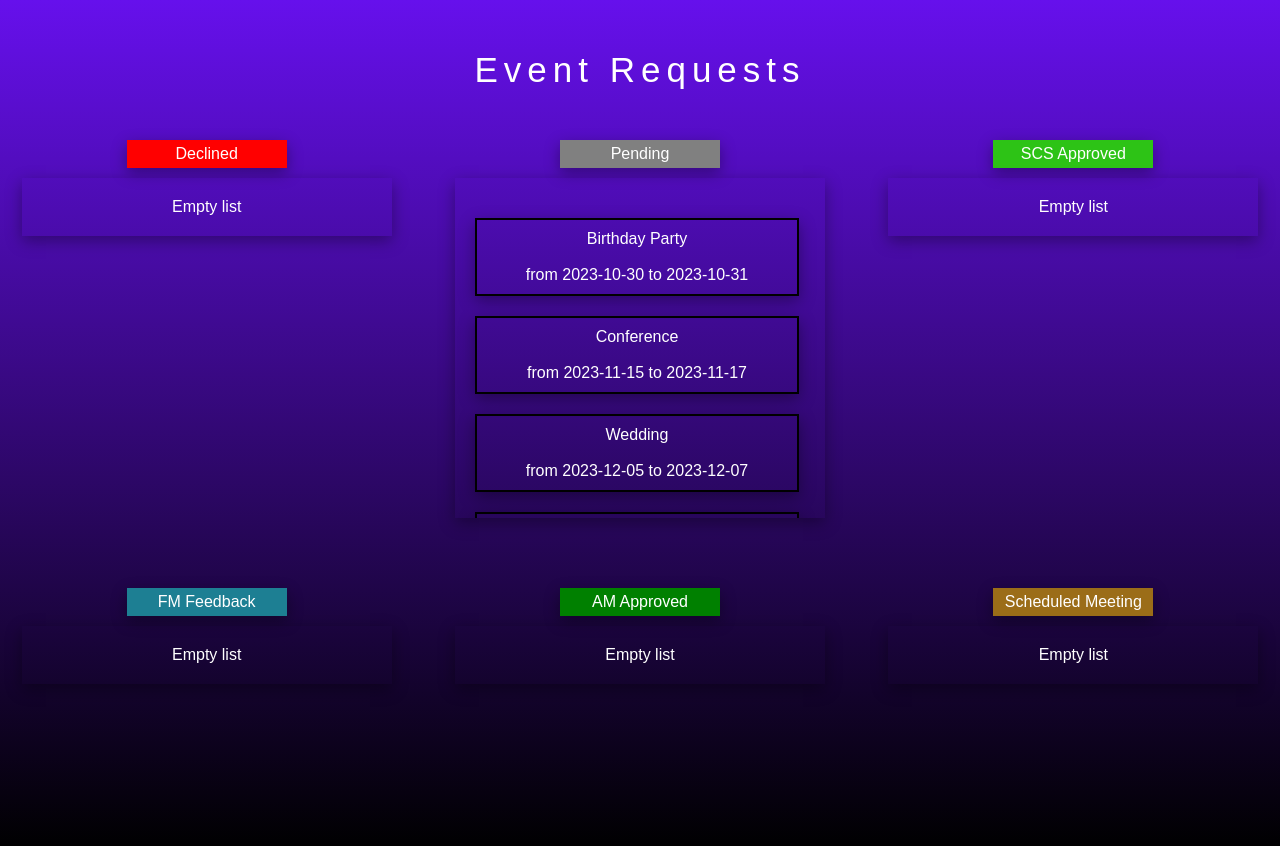
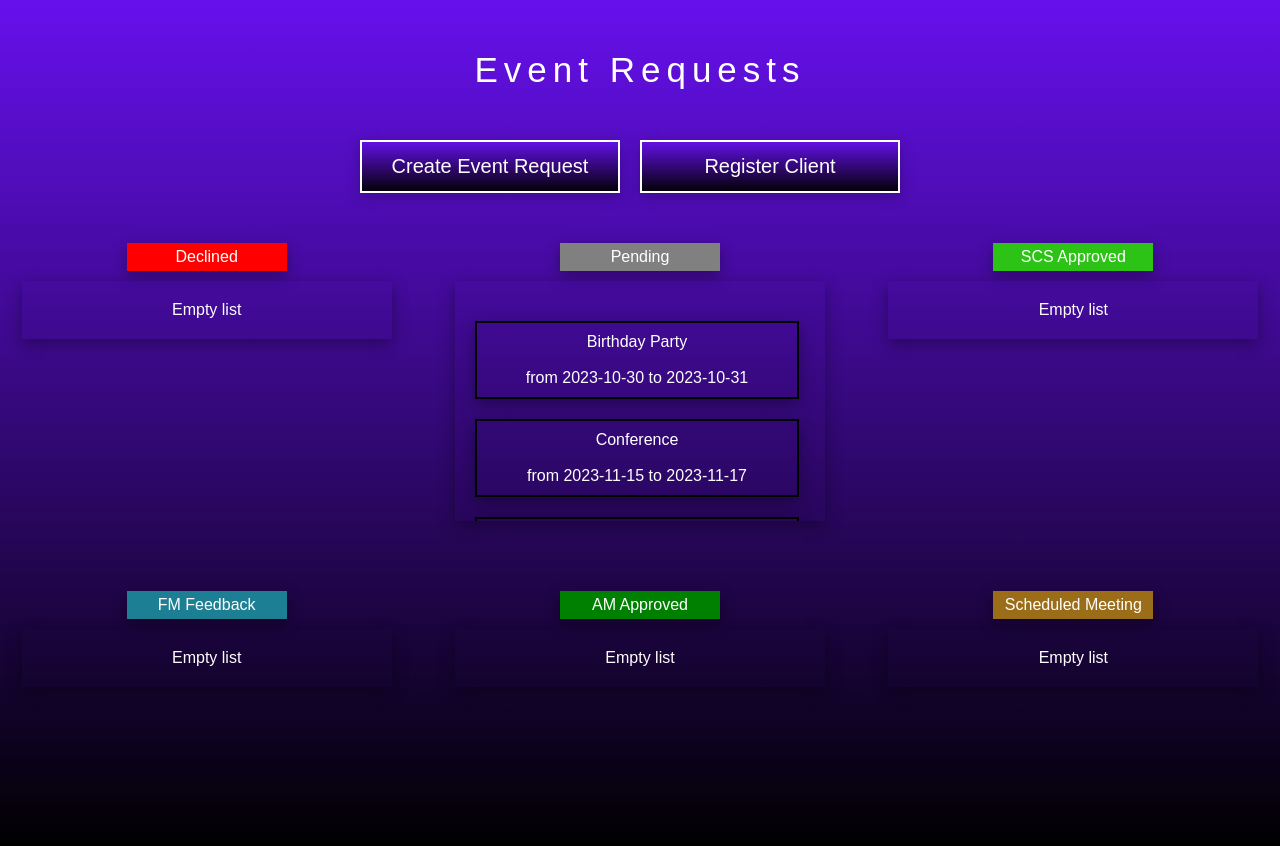
Before and after one commit to Eugenius0/Modern-Methods-in-Software-Engineering-ID2207, a React (Create React App) app: page /eventRequest in a window 1280 px wide. Shown: the top 846 px of the page. Built offline with nearby package versions, Linux system fonts and the light colour scheme.

Commit message:
cs buttons

```diff
--- a/src/pages/eventRequest/eventRequest.tsx
+++ b/src/pages/eventRequest/eventRequest.tsx
@@ -2,10 +2,11 @@ import React from 'react'
 import styles from './styles.module.css'
 import { EventRequestList } from '../../components/eventRequestList'
 import eventRequestData from '../../mockData/eventRequestData.json'
+import { Link } from 'react-router-dom'
 
 export default function EventRequest() {
 
-    const {container, gridContainer, title, eventRequestList, listContent, pending, scsApproved, fmFeedback, amApproved, scheduledMeeting, declined} = styles
+    const {container, gridContainer, title, eventRequestList, listContent, pending, scsApproved, fmFeedback, amApproved, scheduledMeeting, declined, buttons, button} = styles
 
     const pendingRequests = eventRequestData?.filter((eventRequest) => eventRequest.status === "pending")
     const scsApprovedRequests = eventRequestData?.filter((eventRequest) => eventRequest.status === "scsApproved")
@@ -19,7 +20,11 @@ export default function EventRequest() {
     <div className={container}>
     <div className={title}>
           Event Requests
-      </div>
+    </div>
+    <div className={buttons}>
+      <Link to="/eventRequest" className={button}>Create Event Request</Link>
+      <Link to="/eventRequest" className={button}>Register Client</Link>
+    </div>
     <div className={gridContainer}>
       <div className={eventRequestList}>
       <div className={declined}>
--- a/src/pages/eventRequest/styles.module.css
+++ b/src/pages/eventRequest/styles.module.css
@@ -25,7 +25,7 @@
 
 .listContent {
     margin-top: 10px;
-    max-height: 300px;
+    max-height: 200px;
     width: 330px;
     padding: 20px;
     overflow-y: auto;
@@ -83,3 +83,67 @@
     text-align: center;
     box-shadow: rgba(0, 0, 0, 0.35) 0px 5px 15px;
 }
+
+.buttons {
+    display: flex;
+    justify-content: center;
+}
+
+.button {
+    position: relative;
+    width: 200px;
+    margin-top: 50px;
+    margin-right: 20px;
+    transform: translate(0%);
+    padding: 15px 30px;
+    text-decoration: none;
+    color: #fff;
+    font-size: 20px;
+    justify-content: center;
+    background: linear-gradient(#6610ec, #000);
+    text-align: center;
+}
+
+.button:before {
+    content: '';
+    position: absolute;
+    top: 0;
+    left: 0;
+    width: 100%;
+    height: 100%;
+    z-index: -1;
+    transition: transform 0.5s;
+    transform-origin: bottom right;
+    transform: scale(0);
+    background: #6610ec;
+    box-shadow: 0 0 1em #6610ec;
+  }
+
+.button:hover:before {
+    transition: transform 0.5s;
+    transform-origin: top left;
+    transform: scale(1);
+}
+
+.button:after {
+    content: '';
+    position: absolute;
+    top: 0;
+    left: 0;
+    width: 100%;
+    height: 100%;
+    background: transparent;
+    border: 2px solid #fff;
+    box-sizing: border-box;
+    z-index: -1;
+    transition: transform 0.5s;
+    transform-origin: top left;
+    transform: scale(1);
+    box-shadow: 0em 0.15em 0.65em 0em rgba(0,0,0,0.25);
+}
+
+.button:hover:after {
+    transition: transform 0.5s;
+    transform-origin: bottom right;
+    transform: scale(0);
+}
```
